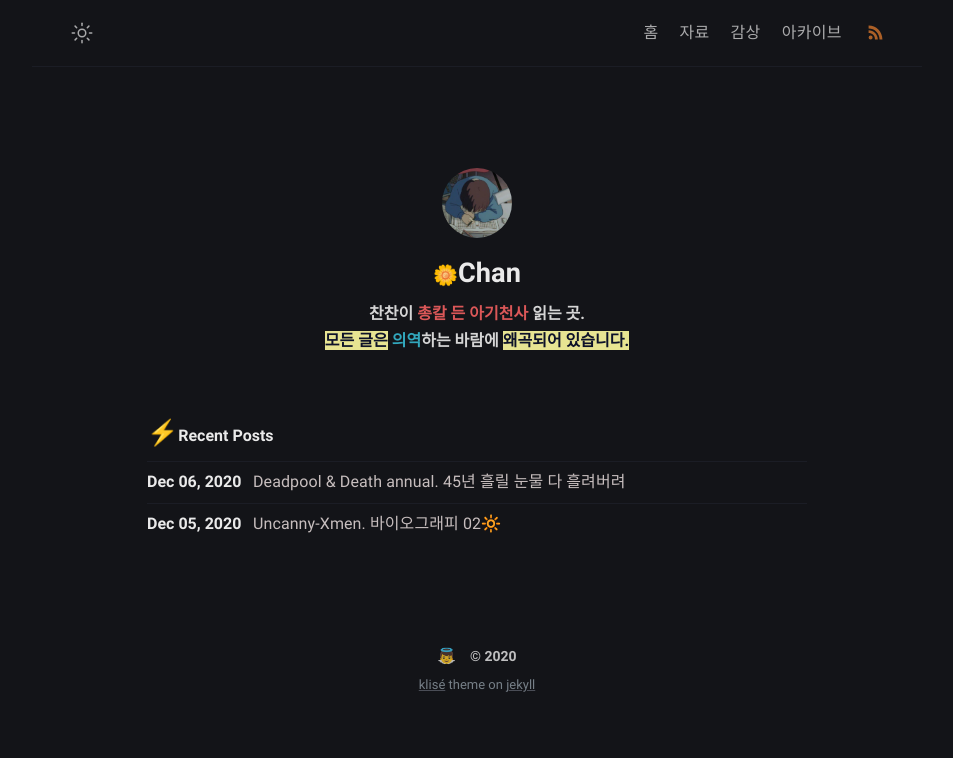
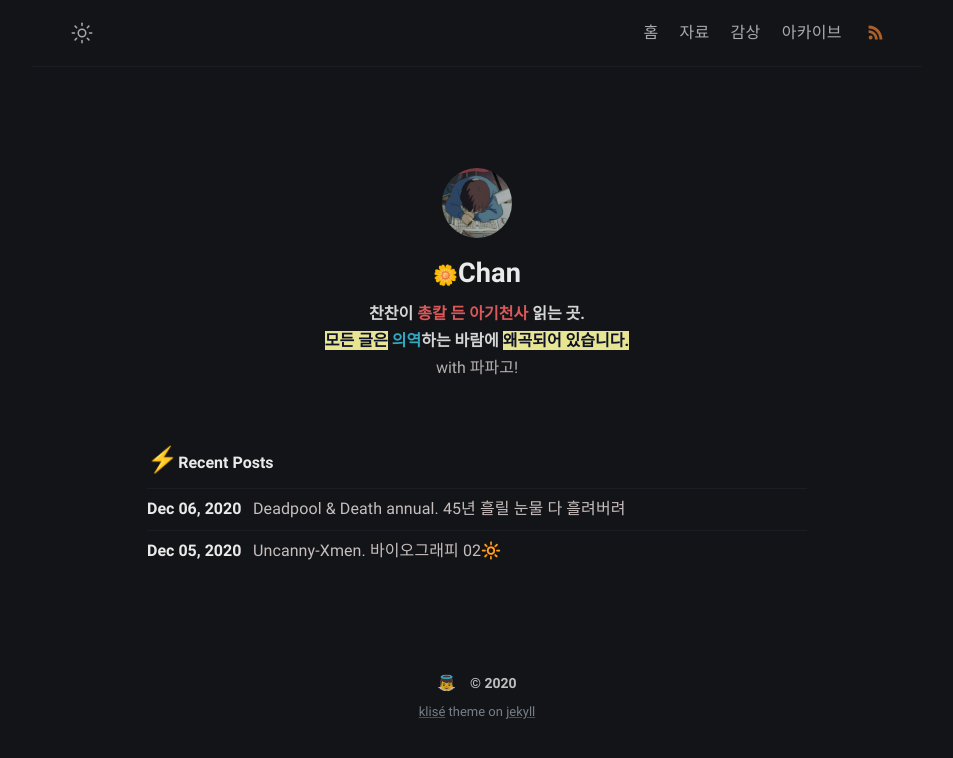
Before and after one commit to iwdstry/yeieje, a Jekyll site: the page built from index.md, in a window 1280 px wide. Shown: the top 758 px of the page, without its empty margins (163-1116 px from the left). Built offline with Jekyll 4.4.1, drawn with Linux system fonts in a browser that asks for light colours.

Commit message:
Create _config.yml

```diff
--- a/_config.yml
+++ b/_config.yml
@@ -10,7 +10,7 @@ mode: dark # default theme "dark" | "light"
 # Profile settings
 author:
   name: <span style="font-size:20px">&#127804;</span>Chan # author name
-  bio:  <b>찬찬이 <font color="#F15F5F">총칼 든 아기천사</font color> 읽는 곳. </br><mark>모든 글은</mark><b><font color="#36B8CF"> 의역</font color></b>하는 바람에 <mark>왜곡되어 있습니다.</mark></b> # tell to the world
+  bio:  <b>찬찬이 <font color="#F15F5F">총칼 든 아기천사</font color> 읽는 곳. </br><mark>모든 글은</mark><b><font color="#36B8CF"> 의역</font color></b>하는 바람에 <mark>왜곡되어 있습니다.</mark></b></br>with 파파고! # tell to the world
   username: yeieje # general username
   github: github_yeieje # github username
   twitter: twitter_yeieje # twitter username
```
